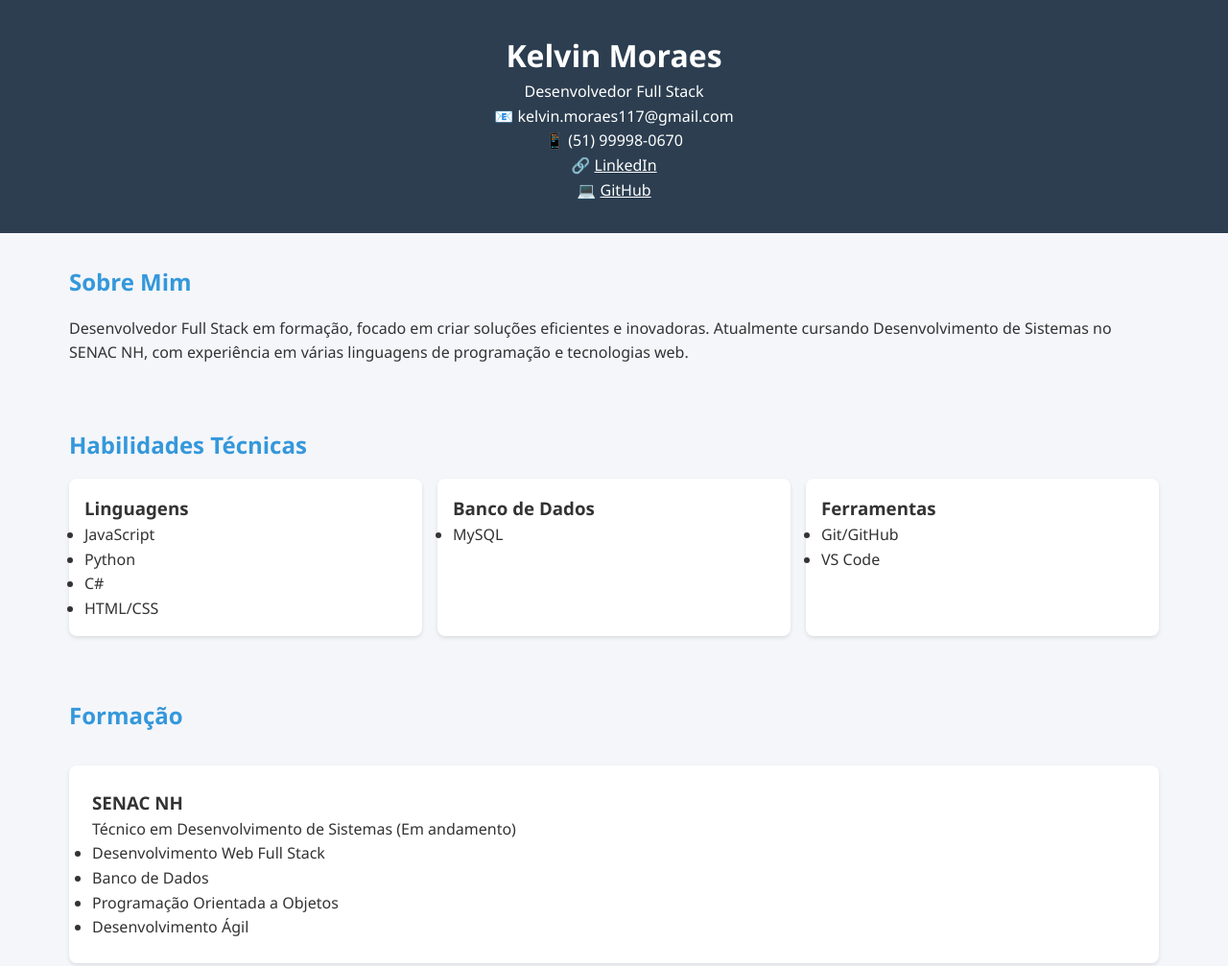
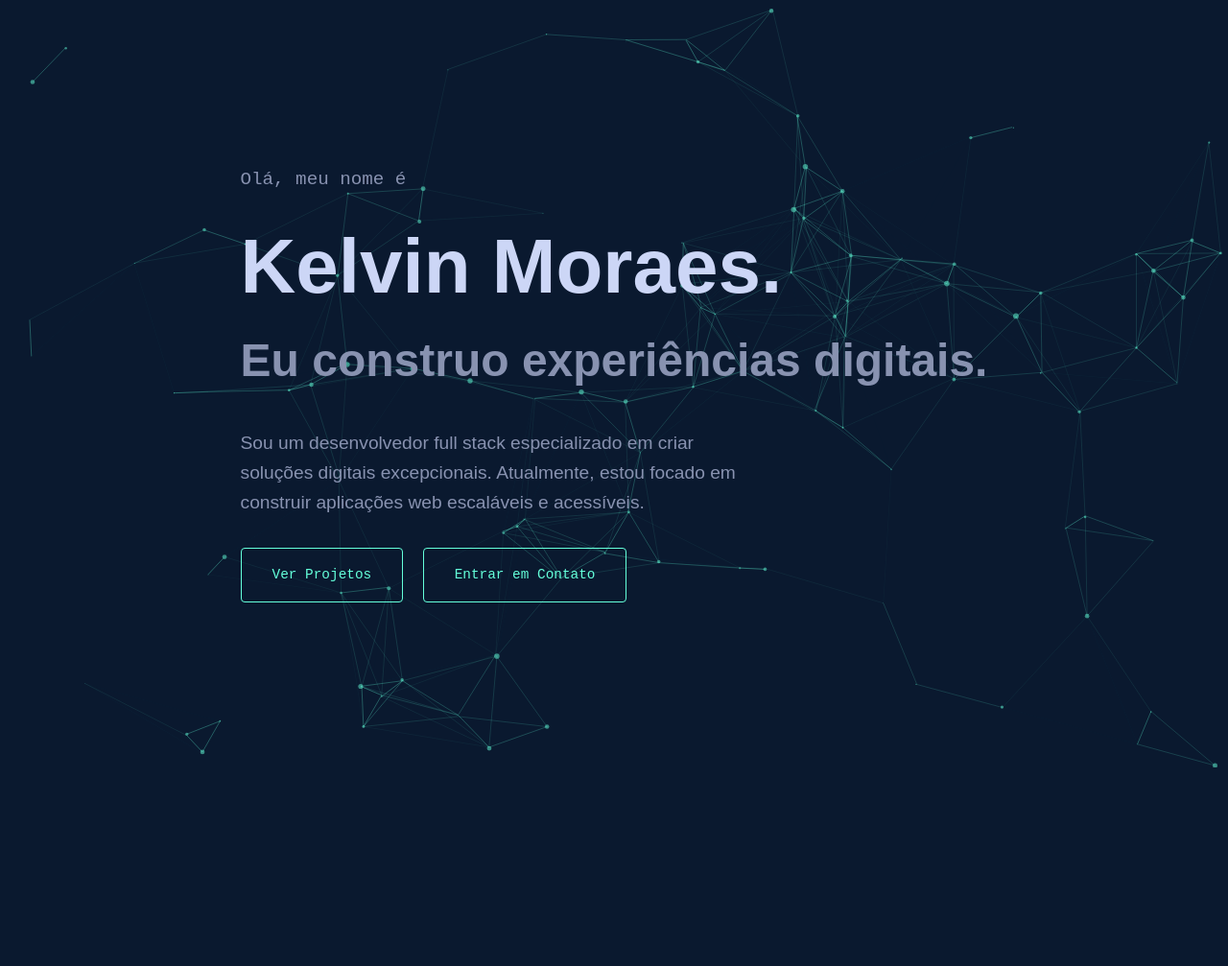
Before and after one commit to KerubinDev/KerubinDev.github.io, a plain HTML site: page index.html in a window 1280 px wide. Shown: the top 1007 px of the page at 96% size. After the commit the page ends 808 px from the top, so only its background shows below. Drawn offline with nearby package versions, Linux system fonts and the light colour scheme.

Commit message:
Update index.html

```diff
--- a/index.html
+++ b/index.html
@@ -3,182 +3,224 @@
 <head>
     <meta charset="UTF-8">
     <meta name="viewport" content="width=device-width, initial-scale=1.0">
-    <title>Kelvin Moraes - Desenvolvedor</title>
+    <title>Kelvin Moraes | Desenvolvedor Full Stack</title>
+    <link rel="stylesheet" href="https://cdnjs.cloudflare.com/ajax/libs/font-awesome/6.0.0/css/all.min.css">
     <style>
-        /* Variáveis de cores */
         :root {
-            --cor-primaria: #2c3e50;
-            --cor-secundaria: #3498db;
-            --cor-texto: #333;
-            --cor-fundo: #f5f6fa;
+            --cor-primaria: #0a192f;
+            --cor-secundaria: #64ffda;
+            --cor-texto: #ccd6f6;
+            --cor-texto-secundario: #8892b0;
+            --fonte-principal: 'Calibre', sans-serif;
+            --fonte-codigo: 'SF Mono', monospace;
         }
 
         * {
             margin: 0;
             padding: 0;
             box-sizing: border-box;
-            font-family: 'Segoe UI', sans-serif;
+            scroll-behavior: smooth;
         }
 
         body {
-            background-color: var(--cor-fundo);
+            background-color: var(--cor-primaria);
             color: var(--cor-texto);
+            font-family: var(--fonte-principal);
             line-height: 1.6;
         }
 
-        /* Cabeçalho */
-        header {
-            background-color: var(--cor-primaria);
-            color: white;
-            padding: 2rem;
-            text-align: center;
+        /* Animação de entrada */
+        @keyframes fadeInUp {
+            from {
+                opacity: 0;
+                transform: translateY(20px);
+            }
+            to {
+                opacity: 1;
+                transform: translateY(0);
+            }
         }
 
-        .perfil-info {
-            max-width: 800px;
-            margin: 0 auto;
+        /* Hero Section */
+        .hero {
+            height: 100vh;
+            display: flex;
+            align-items: center;
+            justify-content: center;
+            position: relative;
+            overflow: hidden;
         }
 
-        /* Seções principais */
-        section {
-            padding: 2rem;
-            max-width: 1200px;
-            margin: 0 auto;
+        .hero-content {
+            text-align: left;
+            max-width: 1000px;
+            padding: 0 2rem;
+            animation: fadeInUp 1s ease-out;
         }
 
-        .habilidades {
-            display: grid;
-            grid-template-columns: repeat(auto-fit, minmax(200px, 1fr));
-            gap: 1rem;
-            margin-top: 1rem;
-        }
-
-        .habilidade-item {
-            background: white;
-            padding: 1rem;
-            border-radius: 8px;
-            box-shadow: 0 2px 4px rgba(0,0,0,0.1);
-        }
-
-        /* Experiência e Formação */
-        .timeline {
-            margin: 2rem 0;
-        }
-
-        .timeline-item {
-            background: white;
-            padding: 1.5rem;
-            margin-bottom: 1rem;
-            border-radius: 8px;
-            box-shadow: 0 2px 4px rgba(0,0,0,0.1);
-        }
-
-        h2 {
+        .hero-subtitle {
             color: var(--cor-secundaria);
+            font-family: var(--fonte-codigo);
+            font-size: 1.1rem;
             margin-bottom: 1rem;
         }
 
-        /* Responsividade */
-        @media (max-width: 768px) {
-            section {
-                padding: 1rem;
-            }
+        .hero h1 {
+            font-size: 5rem;
+            margin-bottom: 1rem;
+            line-height: 1.1;
         }
 
-        .projeto-link {
+        .hero h2 {
+            font-size: 3rem;
+            color: var(--cor-texto-secundario);
+            margin-bottom: 2rem;
+        }
+
+        .hero p {
+            font-size: 1.2rem;
+            color: var(--cor-texto-secundario);
+            max-width: 540px;
+            margin-bottom: 2rem;
+        }
+
+        /* Projetos */
+        .projetos {
+            padding: 100px 0;
+        }
+
+        .projeto-card {
+            background: rgba(255, 255, 255, 0.05);
+            border-radius: 10px;
+            padding: 2rem;
+            margin-bottom: 2rem;
+            transition: transform 0.3s ease;
+            position: relative;
+            overflow: hidden;
+        }
+
+        .projeto-card:hover {
+            transform: translateY(-5px);
+        }
+
+        .projeto-tech {
+            font-family: var(--fonte-codigo);
+            font-size: 0.9rem;
+            color: var(--cor-secundaria);
+        }
+
+        /* Botões */
+        .btn {
+            display: inline-block;
+            padding: 1rem 2rem;
+            border: 1px solid var(--cor-secundaria);
             color: var(--cor-secundaria);
             text-decoration: none;
+            border-radius: 4px;
+            font-family: var(--fonte-codigo);
+            font-size: 0.9rem;
+            transition: all 0.3s ease;
+            margin-right: 1rem;
         }
 
-        .projeto-link:hover {
-            text-decoration: underline;
+        .btn:hover {
+            background: rgba(100, 255, 218, 0.1);
+        }
+
+        /* Partículas de fundo */
+        #particles-js {
+            position: absolute;
+            width: 100%;
+            height: 100%;
+            z-index: 1;
+        }
+
+        .content {
+            position: relative;
+            z-index: 2;
         }
     </style>
 </head>
 <body>
-    <header>
-        <div class="perfil-info">
-            <h1>Kelvin Moraes</h1>
-            <p>Desenvolvedor Full Stack</p>
-            <div class="contato">
-                <p>📧 kelvin.moraes117@gmail.com</p>
-                <p>📱 (51) 99998-0670</p>
-                <p>🔗 <a href="https://linkedin.com/in/kelvin-moraes"
-                    style="color: white;">LinkedIn</a></p>
-                <p>💻 <a href="https://github.com/KerubinDev"
-                    style="color: white;">GitHub</a></p>
+    <div id="particles-js"></div>
+
+    <main class="content">
+        <section class="hero">
+            <div class="hero-content">
+                <p class="hero-subtitle">Olá, meu nome é</p>
+                <h1>Kelvin Moraes.</h1>
+                <h2>Eu construo experiências digitais.</h2>
+                <p>Sou um desenvolvedor full stack especializado em criar
+                   soluções digitais excepcionais. Atualmente, estou focado
+                   em construir aplicações web escaláveis e acessíveis.</p>
+                <a href="#projetos" class="btn">Ver Projetos</a>
+                <a href="#contato" class="btn">Entrar em Contato</a>
             </div>
-        </div>
-    </header>
+        </section>
 
-    <section id="sobre">
-        <h2>Sobre Mim</h2>
-        <p>Desenvolvedor Full Stack em formação, focado em criar soluções
-           eficientes e inovadoras. Atualmente cursando Desenvolvimento de
-           Sistemas no SENAC NH, com experiência em várias linguagens de
-           programação e tecnologias web.</p>
-    </section>
+        <!-- Adicione as outras seções aqui -->
+    </main>
 
-    <section id="habilidades">
-        <h2>Habilidades Técnicas</h2>
-        <div class="habilidades">
-            <div class="habilidade-item">
-                <h3>Linguagens</h3>
-                <ul>
-                    <li>JavaScript</li>
-                    <li>Python</li>
-                    <li>C#</li>
-                    <li>HTML/CSS</li>
-                </ul>
-            </div>
-            <div class="habilidade-item">
-                <h3>Banco de Dados</h3>
-                <ul>
-                    <li>MySQL</li>
-                </ul>
-            </div>
-            <div class="habilidade-item">
-                <h3>Ferramentas</h3>
-                <ul>
-                    <li>Git/GitHub</li>
-                    <li>VS Code</li>
-                </ul>
-            </div>
-        </div>
-    </section>
-
-    <section id="formacao">
-        <h2>Formação</h2>
-        <div class="timeline">
-            <div class="timeline-item">
-                <h3>SENAC NH</h3>
-                <p>Técnico em Desenvolvimento de Sistemas (Em andamento)</p>
-                <ul>
-                    <li>Desenvolvimento Web Full Stack</li>
-                    <li>Banco de Dados</li>
-                    <li>Programação Orientada a Objetos</li>
-                    <li>Desenvolvimento Ágil</li>
-                </ul>
-            </div>
-        </div>
-    </section>
-
-    <section id="projetos">
-        <h2>Projetos</h2>
-        <div class="timeline">
-            <div class="timeline-item">
-                <h3>Sistema de Gerenciamento</h3>
-                <p>Aplicação web para gerenciamento de tarefas e projetos</p>
-                <p><strong>Tecnologias:</strong> C#, MySQL, HTML/CSS</p>
-                <a href="#" class="projeto-link">Ver no GitHub</a>
-            </div>
-            <div class="timeline-item">
-                <h3>API RESTful</h3>
-                <p>API para sistema de cadastro de usuários</p>
-                <p><strong>Tecnologias:</strong> Node.js, Express, MySQL</p>
-                <a href="#" class="projeto-link">Ver no GitHub</a>
-            </div>
-        </div>
-    </section>
+    <!-- Scripts -->
+    <script src="https://cdn.jsdelivr.net/particles.js/2.0.0/particles.min.js"></script>
+    <script>
+        particlesJS('particles-js',
+        {
+            "particles": {
+                "number": {
+                    "value": 80,
+                    "density": {
+                        "enable": true,
+                        "value_area": 800
+                    }
+                },
+                "color": {
+                    "value": "#64ffda"
+                },
+                "shape": {
+                    "type": "circle"
+                },
+                "opacity": {
+                    "value": 0.5,
+                    "random": false
+                },
+                "size": {
+                    "value": 3,
+                    "random": true
+                },
+                "line_linked": {
+                    "enable": true,
+                    "distance": 150,
+                    "color": "#64ffda",
+                    "opacity": 0.4,
+                    "width": 1
+                },
+                "move": {
+                    "enable": true,
+                    "speed": 6,
+                    "direction": "none",
+                    "random": false,
+                    "straight": false,
+                    "out_mode": "out",
+                    "bounce": false
+                }
+            },
+            "interactivity": {
+                "detect_on": "canvas",
+                "events": {
+                    "onhover": {
+                        "enable": true,
+                        "mode": "repulse"
+                    },
+                    "onclick": {
+                        "enable": true,
+                        "mode": "push"
+                    },
+                    "resize": true
+                }
+            },
+            "retina_detect": true
+        });
+    </script>
 </body>
 </html>
```
